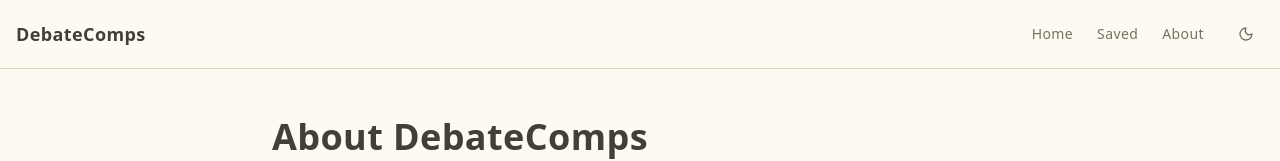
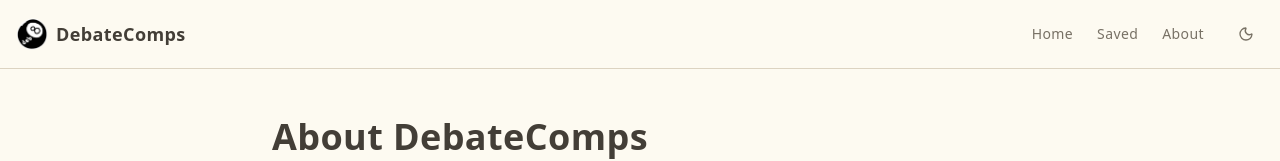
Before and after one commit to probablyalexzhu/DebateComps, a Next.js app: page /about in a window 1280 px wide. Shown: the top 161 px of the page. Built offline with nearby package versions, Linux system fonts and the light colour scheme.

Commit message:
style: add deb8 ball logo

```diff
--- a/src/app/globals.css
+++ b/src/app/globals.css
@@ -190,6 +190,19 @@
     @apply bg-background text-foreground;
     letter-spacing: var(--tracking-normal);
   }
+}
+
+@keyframes spin-logo {
+  from {
+    transform: rotate(0deg);
+  }
+  to {
+    transform: rotate(360deg);
+  }
+}
+
+.logo-spin:hover {
+  animation: spin-logo 1s;
 }
 
 /* React Big Calendar Custom Styles */
--- a/src/components/custom/site-header.tsx
+++ b/src/components/custom/site-header.tsx
@@ -1,5 +1,6 @@
 "use client";
 
+import Image from "next/image";
 import Link from "next/link";
 import { ThemeToggle } from "./theme-toggle";
 
@@ -15,8 +16,15 @@ export function SiteHeader() {
       className="border-b bg-background"
     >
       <div className="container mx-auto flex items-center justify-between px-4 py-4">
-        <Link href="/" className="text-lg font-semibold">
-          DebateComps
+        <Link href="/" className="text-lg font-semibold flex items-center gap-2">
+          <Image
+            src="/deb8.png"
+            alt="DebateComps Logo"
+            width={32}
+            height={32}
+            className="h-8 w-8 logo-spin"
+          />
+          <span className="hidden sm:inline">DebateComps</span>
         </Link>
         <nav className="flex items-center gap-6 text-sm font-medium text-muted-foreground">
           {navItems.map((item) => (
```
Also changed, not shown: public/deb8.png (added).
